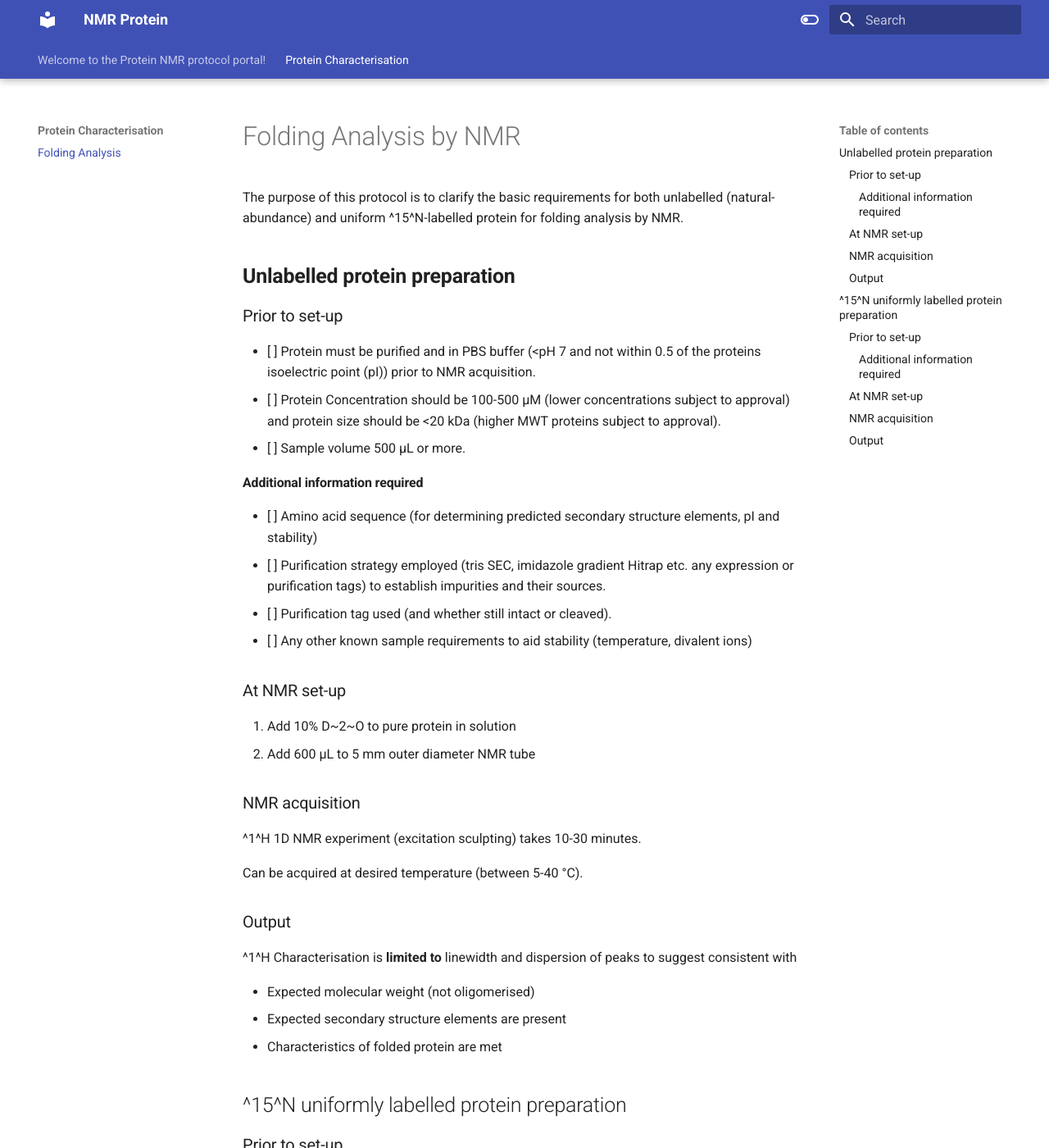
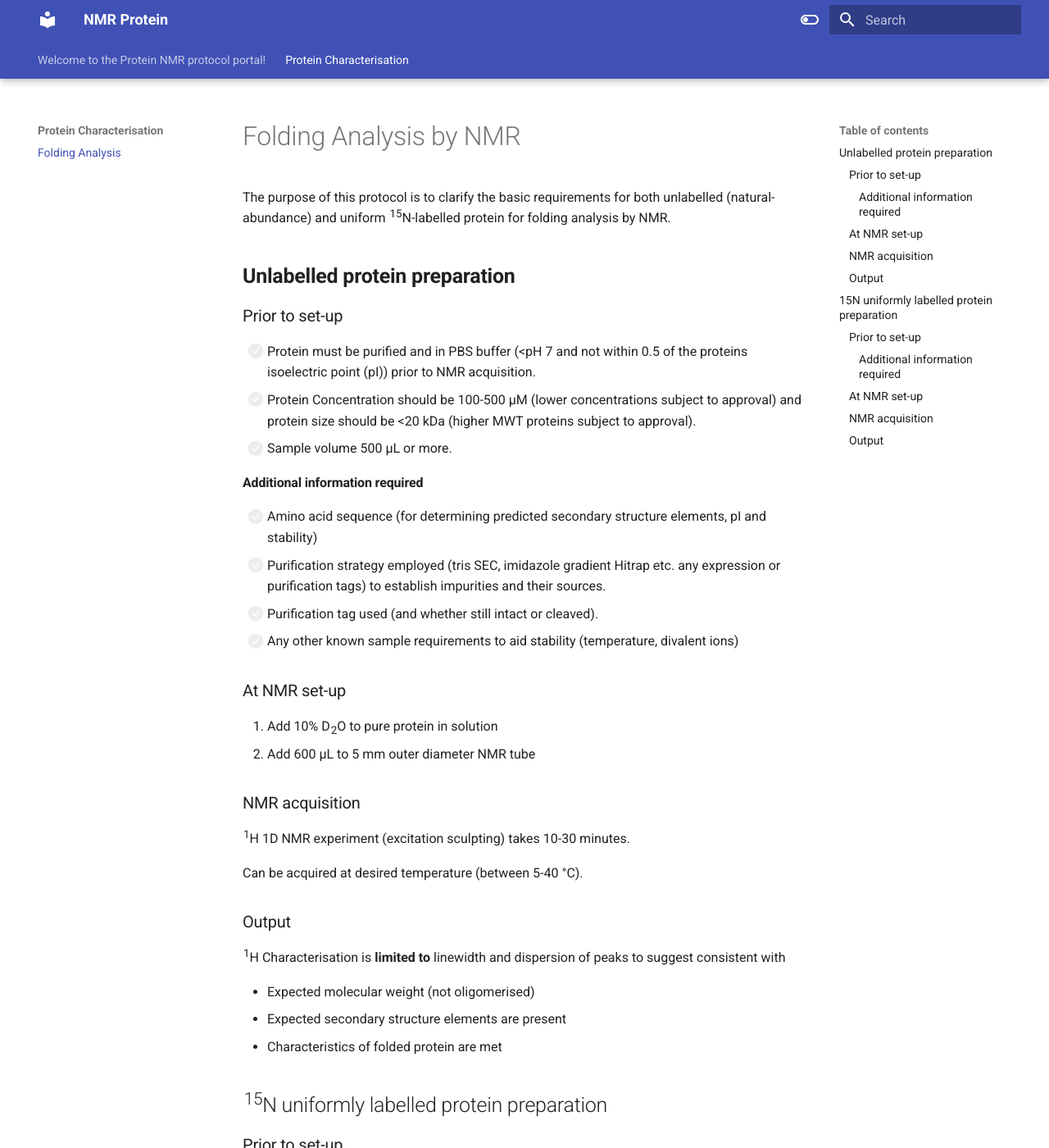
Before and after one commit to RGmetab/NMRprotein, an MkDocs documentation site: the page built from docs/Protein Characterisation/Folding Analysis/index.md, in a window 1280 px wide and 1400 px high. Shown: the whole window at 82% size. Built offline with MkDocs 1.6.1 and Material for MkDocs 9.7.7, drawn with Linux system fonts in a browser that asks for light colours; the version menu is left out; some of the changed text lies outside the part shown.

Commit message:
Update mkdocs.yml

```diff
--- a/mkdocs.yml
+++ b/mkdocs.yml
@@ -36,6 +36,13 @@
 
 
 markdown_extensions:
+  - pymdownx.critic
+  - pymdownx.caret
+  - pymdownx.keys
+  - pymdownx.mark
+  - pymdownx.tilde
+  - pymdownx.tasklist:
+      custom_checkbox: true
   - pymdownx.arithmatex:
       generic: true
   - pymdownx.superfences:
```
